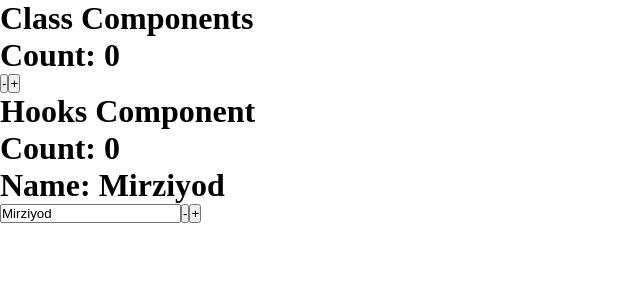
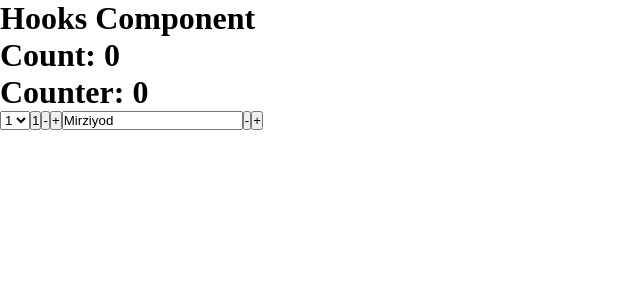
Before and after one commit to ZiyoWorld/reactjs, a React (Create React App) app: page / in a window 1280 px wide. Shown: the top 300 px of the page, without its empty margins (0-640 px from the left). Built offline with nearby package versions, Linux system fonts and the light colour scheme; the HTML template or start-up script is replaced by a standard one.

Commit message:
use reducer

```diff
--- a/src/App.js
+++ b/src/App.js
@@ -1,13 +1,13 @@
 import React from "react";
-import Class from "./Class";
-// import Hook from "./Hook";
+// import Class from "./Class";
+import Hook from "./Hook";
 
 class App extends React.Component{
     render(){
         return(
             <div style={{display: "flex"}}>
-                <Class />
-                {/* <Hook /> */}
+                {/* <Class /> */}
+                <Hook />
             </div>
         )
     }
--- a/src/Hook.jsx
+++ b/src/Hook.jsx
@@ -1,33 +1,40 @@
-import React, {useState, useEffect} from "react";
+import React, {useState, useReducer} from "react";
 
-const Hooks = (props)=>{
-  const [count, setCount] = useState(props.count);
+const Hooks = ()=>{
+  const [count, setCount] = useState(0);
   const [name, setName] = useState('Mirziyod');
 
-  // useEffect
-  useEffect( ()=> {
-    // console.log('case 1');
-  });
+  const reducer = (state, action)=> {
+    switch(action.type){
+      case 'plus' : return state + 1;
+      case 'minus' : return state - 1;
+      case 'byamount' : return state + action.payload;
+      default: return state;
+    }
+  }
 
-  useEffect( ()=>{
-    console.log("case 2");
-  }, []);
-
-  useEffect( ()=>{
-    console.log("case 3")
-    setCount(props.count);
-  }, [props.count]);
-
-  useEffect( ()=>{
-    console.log("case 4");
-  }, [name, count]);
-
+  const [counter, dispatch] = useReducer( reducer, 0);
+  const [change, setChange] = useState(1);
+  function onHandler(e){
+    setChange(e.target.value);
+  }
   return(
     <div style={{flex: 1}}>
       <h1>Hooks Component</h1>
       <h1>Count: {count}</h1>
-      <h1>Name: {name}</h1>
+      <h1>Counter: {counter}</h1>
+      <select name="" id=""
+      onChange={onHandler} >
+        <option value="1">1</option>
+        <option value="2">2</option>
+        <option value="3">3</option>
+        <option value="4">4</option>
+        <option value="5">5</option>
+      </select>
+      <button onClick={()=>dispatch({type: "byamount", payload: Number(change),})}>{change}</button>
 
+      <button onClick={()=>dispatch({type: "minus"})}>-</button>
+      <button onClick={()=>dispatch({type: "plus"})}>+</button>
       <input type="text" value={name}
       onChange={({target})=> setName(target.value)}
       />
```
